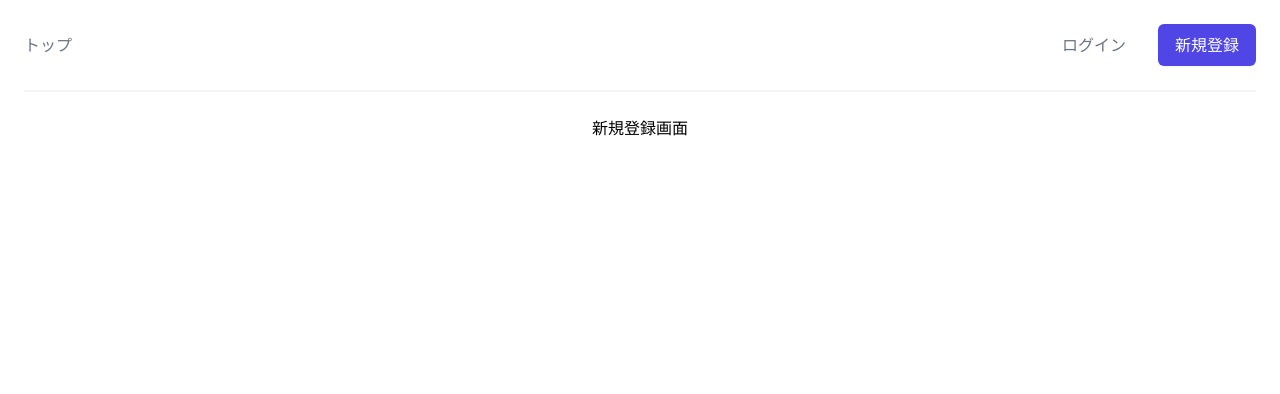
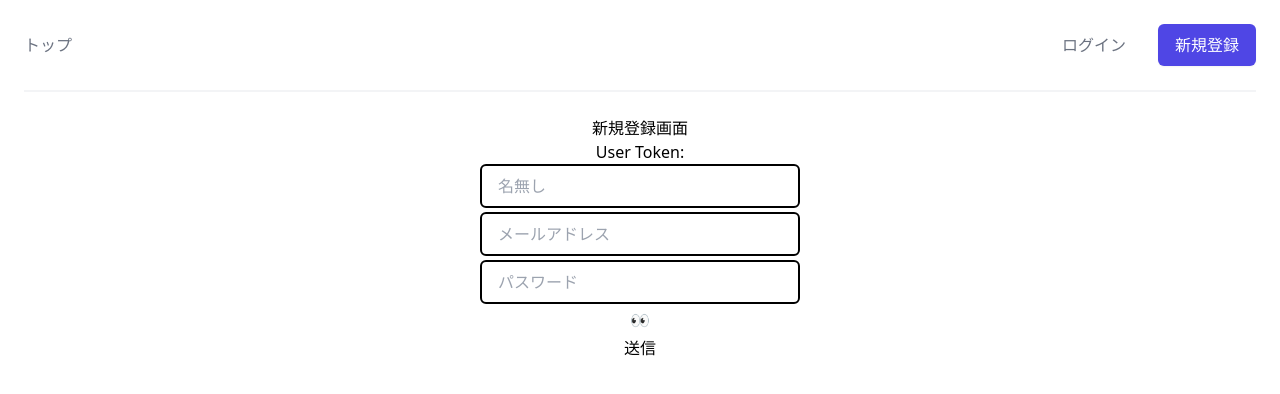
Before and after one commit to komura-c/react-mission, a React (Create React App) app: page /signup in a window 1280 px wide. Shown: the top 394 px of the page. Built offline with nearby package versions, Linux system fonts and the light colour scheme; no server answers.

Commit message:
feat(SignUp): add SessionContext, Apis

```diff
--- a/src/App.tsx
+++ b/src/App.tsx
@@ -1,5 +1,9 @@
 import { BrowserRouter as Router, Route, Switch } from "react-router-dom";
+
+import { SessionProvider } from "./Context/SessionContext";
+
 import { Header } from "./Components/Header";
+
 import { Top } from "./Pages/Top";
 import { SignUp } from "./Pages/SignUp";
 import { Login } from "./Pages/Login";
@@ -7,18 +11,9 @@ import { Login } from "./Pages/Login";
 export const App = () => {
   return (
     <Router>
-      <div>
+      <SessionProvider>
         <Header />
         <div className="pt-6 p-2 text-center">
-          <Routes />
-        </div>
-      </div>
-    </Router>
-  );
-}
-
-export const Routes = () => {
-  return (
           <Switch>
             <Route path="/" exact>
               <Top />
@@ -30,5 +25,8 @@ export const Routes = () => {
               <Login />
             </Route>
           </Switch>
-  )
+        </div>
+      </SessionProvider>
+    </Router>
+  );
 }
--- /dev/null
+++ b/src/Context/SessionContext.tsx
@@ -0,0 +1,23 @@
+import { createContext, FC, useState } from "react";
+
+interface SessionContextProps {
+  token: string;
+  updateToken: (value: string) => void;
+}
+
+const createDefaultUser = (): SessionContextProps => ({
+  token: '',
+  updateToken: value => { }
+});
+
+export const SessionContext = createContext<SessionContextProps>(createDefaultUser());
+
+export const SessionProvider: FC = props => {
+  const [token, setToken] = useState<string>('');
+
+  return (
+    <SessionContext.Provider value={{ token, updateToken: setToken }}>
+      {props.children}
+    </SessionContext.Provider>
+  );
+};
--- a/src/Lib/Apis.ts
+++ b/src/Lib/Apis.ts
@@ -1,18 +1,18 @@
 import axios from "axios";
+interface CreateUserData {
+  name: string,
+  email: string,
+  password: string
+}
 
-export const createUser = (name: string, email: string, password: string) => {
+export const createUser = (createUserData: CreateUserData): Promise<{ token: string }> => {
   const endpoint = `${process.env.REACT_APP_API_ENDPOINT_URL}/users`
-  const postData = {
-    name: "string",
-    email: "string",
-    password: "string"
-  }
   return new Promise((resolve, reject) => {
-    axios.post(endpoint, postData)
-      .then((res) => {
+    axios.post(endpoint, createUserData)
+      .then((res: { data: { token: string } }) => {
         resolve(res.data);
       })
-      .catch((err) => {
+      .catch((err: Error) => {
         reject(err);
       });
   });
--- a/src/Pages/SignUp.tsx
+++ b/src/Pages/SignUp.tsx
@@ -1,8 +1,81 @@
-import { createUser } from "../Lib/apis"
+import { ChangeEvent, FormEvent, useContext, useState } from "react";
+import { useHistory } from "react-router-dom";
+import { SessionContext } from "../Context/SessionContext";
+import { createUser } from "../Lib/Apis"
 
 export const SignUp = () => {
-  createUser('test', 'test@test.com', 'test');
+  const tokenContext = useContext(SessionContext);
+
+  const [name, setName] = useState<string>('');
+  const [email, setEmail] = useState<string>('');
+  const [password, setPassword] = useState<string>('');
+  const [isMaskPassword, setIsMaskPassword] = useState<boolean>(true);
+
+  const history = useHistory();
+
+  const handleSubmit = (event: FormEvent<HTMLFormElement>) => {
+    createUser({ name, email, password })
+      .then((res) => {
+        if (res.token) {
+          history.push('/')
+          tokenContext.updateToken(res.token)
+        } else {
+          throw Error('Unknown response error')
+        }
+      })
+      .catch((err: Error) => {
+        console.error(err.message);
+      });
+    event.preventDefault();
+  }
+
+  const handleChange = (event: ChangeEvent<HTMLInputElement>) => {
+    if (event.target.name === 'name') {
+      setName(event.target.value)
+    }
+    if (event.target.name === 'email') {
+      setEmail(event.target.value)
+    }
+    if (event.target.name === 'password') {
+      setPassword(event.target.value)
+    }
+  }
+
   return (
-    <div>新規登録画面</div>
+    <>
+      <h1>新規登録画面</h1>
+      <h3>User Token: {tokenContext.token}</h3>
+      <form className="flex flex-col gap-y-1" onSubmit={handleSubmit}>
+        <input
+          type="text"
+          autoCapitalize="off"
+          name="name"
+          value={name}
+          placeholder="名無し"
+          onChange={handleChange}
+          className="border-black border-2 bg-white focus:outline-none focus:shadow-outline py-2 px-4 rounded-md w-80 mx-auto"
+        />
+        <input
+          type="email"
+          autoCapitalize="off"
+          name="email"
+          value={email}
+          placeholder="メールアドレス"
+          onChange={handleChange}
+          className="border-black border-2 bg-white focus:outline-none focus:shadow-outline py-2 px-4 rounded-md w-80 mx-auto"
+        />
+        <input
+          type={isMaskPassword ? "password" : "text"}
+          autoCapitalize="off"
+          name="password"
+          value={password}
+          placeholder="パスワード"
+          onChange={handleChange}
+          className="border-black border-2 bg-white focus:outline-none focus:shadow-outline py-2 px-4 rounded-md w-80 mx-auto"
+        />
+        <button type="button" onClick={() => { setIsMaskPassword(isMaskPassword => !isMaskPassword) }}>👀</button>
+        <button type="submit">送信</button>
+      </form>
+    </>
   )
 }
--- a/src/Pages/Top.tsx
+++ b/src/Pages/Top.tsx
@@ -1,5 +1,32 @@
+import { useContext } from "react";
+import { Link } from "react-router-dom";
+import { SessionContext } from "../Context/SessionContext";
+
 export const Top = () => {
+  const tokenContext = useContext(SessionContext);
+
   return (
-    <div>トップページ</div>
+    <>
+      <h1>トップページ</h1>
+      <h3>
+        {tokenContext.token
+          ? 'Welcome'
+          : <NotLogin />
+        }
+      </h3>
+    </>
   )
 }
+
+const NotLogin = () => {
+  return (
+    <>
+      <Link to="/login" className="text-base font-medium text-gray-500 hover:text-gray-900">
+        ログイン
+      </Link>
+      <Link to="/signup" className="ml-8 whitespace-nowrap inline-flex items-center justify-center px-4 py-2 border border-transparent rounded-md shadow-sm text-base font-medium text-white bg-indigo-600 hover:bg-indigo-700">
+        新規登録
+      </Link>
+    </>
+  )
+}
```
Also changed, not shown: 1 other file (tests, documents, lock files or other folders). Lines whose indentation alone changed are shown as unchanged.
